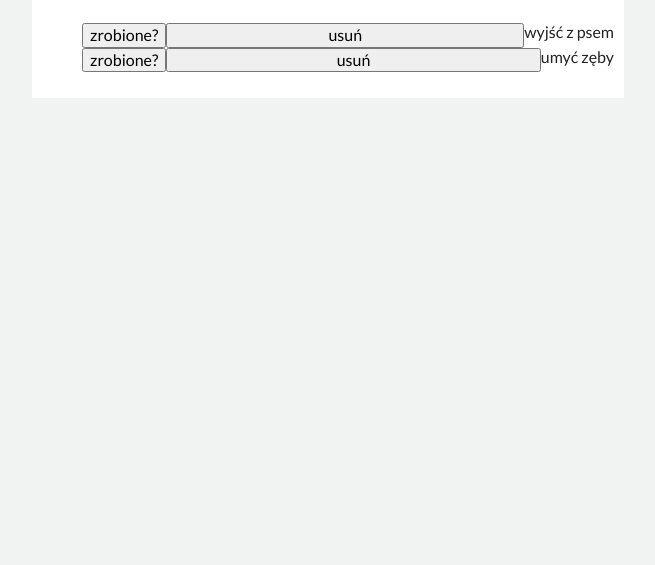
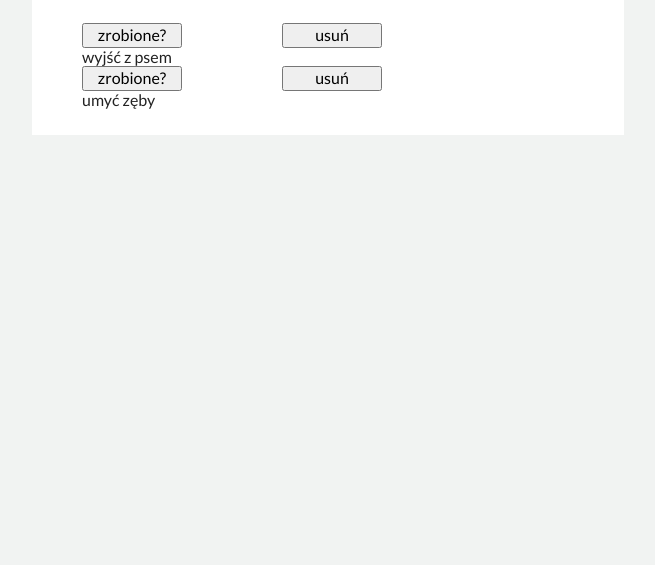
Before and after one commit to KrzysztofKalus/Lista-Zada-, a plain HTML site: page index.html in a window 1280 px wide. Shown: the part 235-800 px from the top of the page, without its empty margins (36-691 px from the left). Drawn offline with nearby package versions, Linux system fonts and the light colour scheme.

Commit message:
add grid to list item

```diff
--- a/css/style.css
+++ b/css/style.css
@@ -57,21 +57,22 @@ html {
     flex-grow: 2;
 }
 
-.taskList {
-    display: flex;
-    flex-direction: column;
-}
-
 .list {}
 
 .list__item {
     list-style-type: none;
-    display: flex;
+    display: grid;
+    grid-template-columns: 100px 100px 100px;
 }
 
 .list__item--done {
+    grid-column-start: 1;
 }
 
 .list__item--remove {
-    flex-grow: 2;
+    grid-column-start: 3;
 }
+
+.js-tasks {
+    grid-column-start: 2;
+}
```
